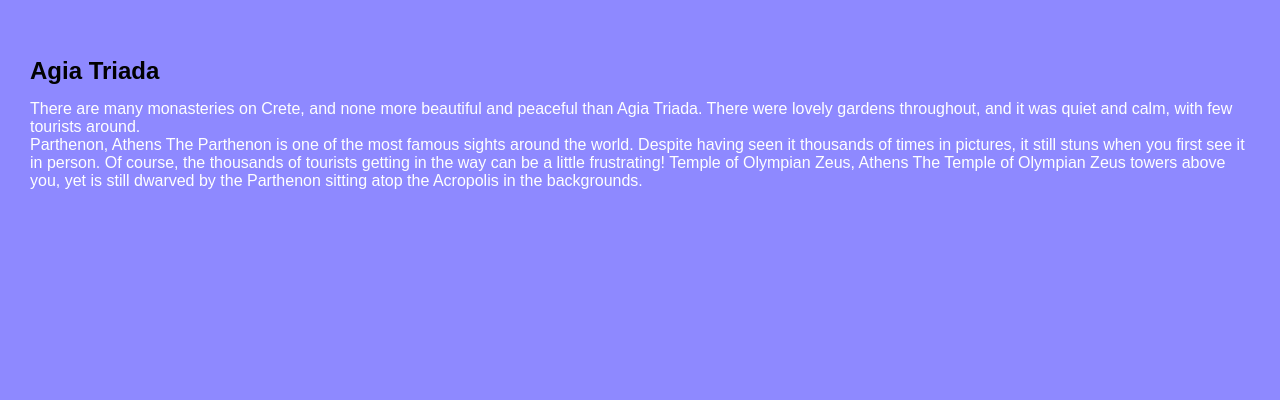
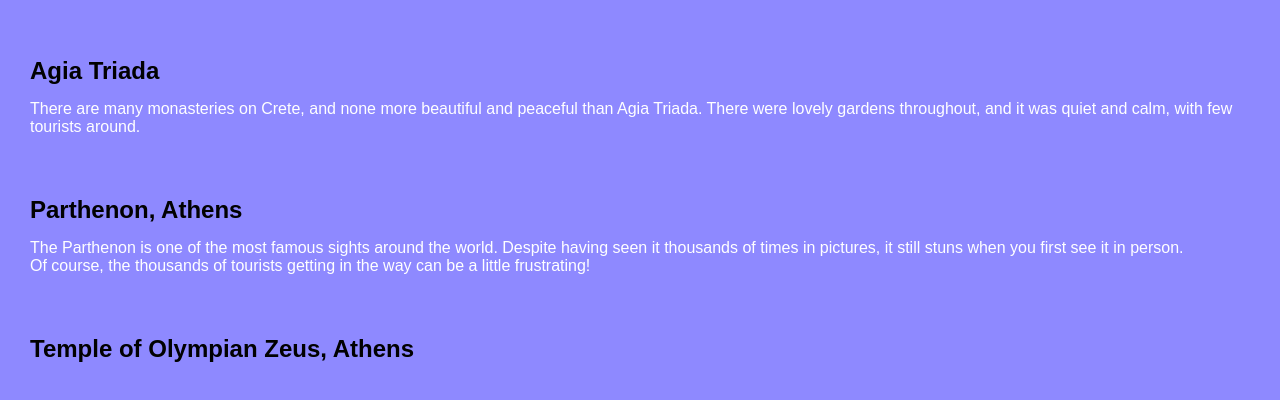
Before and after one commit to standrewscollege2018/2022-year-11-web-design-classwork-nathanstac, a plain HTML site: page intro/europe/greece.html in a window 1280 px wide. Shown: the part 188-588 px from the top of the page. Drawn offline with Linux system fonts and the light colour scheme.

Commit message:
making the data

```diff
--- a/intro/europe/greece.html
+++ b/intro/europe/greece.html
@@ -19,15 +19,14 @@
 
 <p>There are many monasteries on Crete, and none more beautiful and peaceful than Agia Triada. There were lovely gardens throughout, and it was quiet and calm, with few tourists around.</p>
 
-Parthenon, Athens
+<h2>Parthenon, Athens</h2>
 
-The Parthenon is one of the most famous sights around the world. Despite having seen it thousands of times in pictures, it still stuns when you first see it in person.
+<p>The Parthenon is one of the most famous sights around the world. Despite having seen it thousands of times in pictures, it still stuns when you first see it in person.</p>
 
-Of course, the thousands of tourists getting in the way can be a little frustrating!
+<p>Of course, the thousands of tourists getting in the way can be a little frustrating!</p>
 
-Temple of Olympian Zeus, Athens
+<h2>Temple of Olympian Zeus, Athens</h2>
 
-The Temple of Olympian Zeus towers above you, yet is still dwarved by the Parthenon sitting atop the Acropolis in the backgrounds.
 
   </body>
 </html>
```
